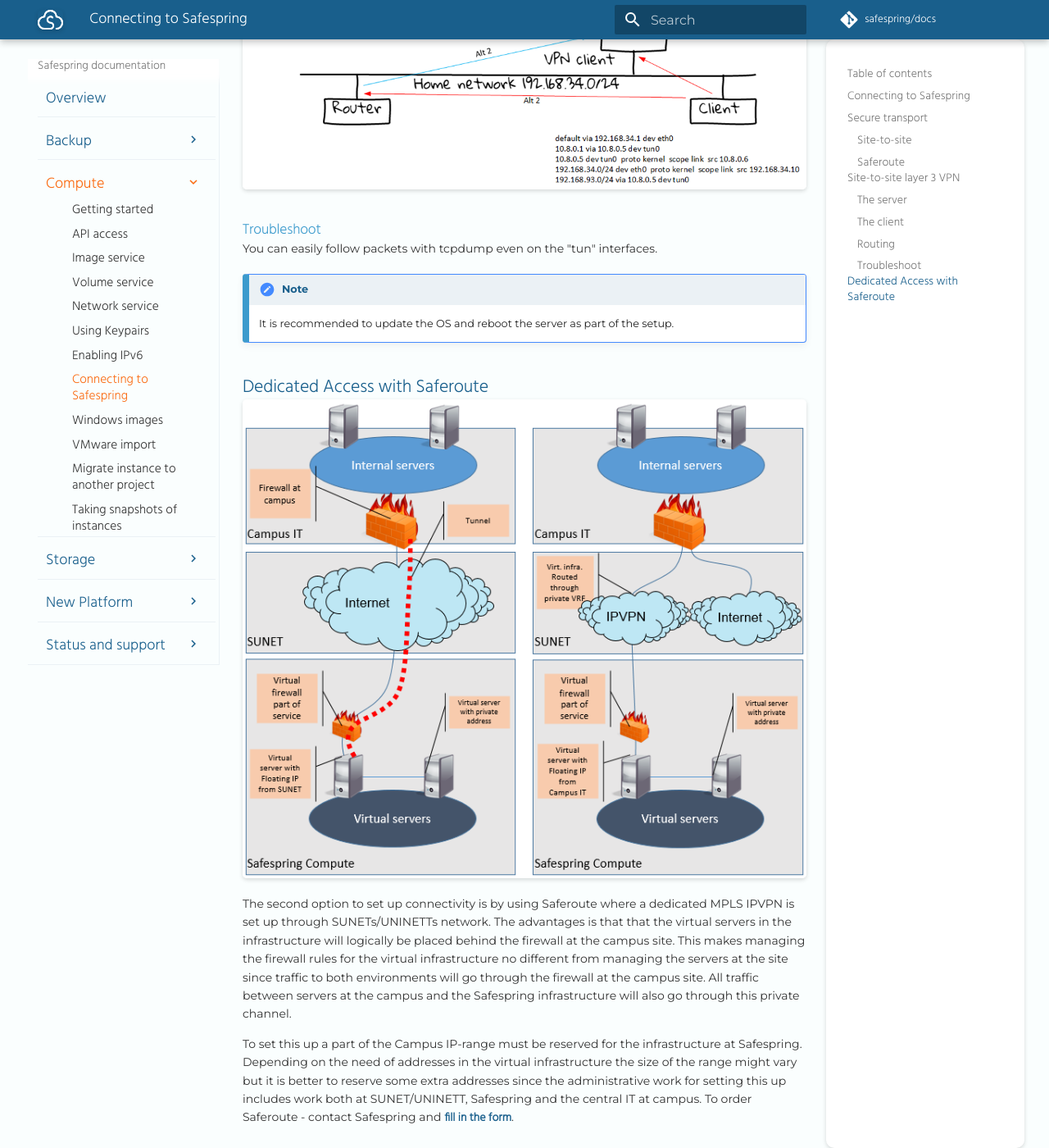
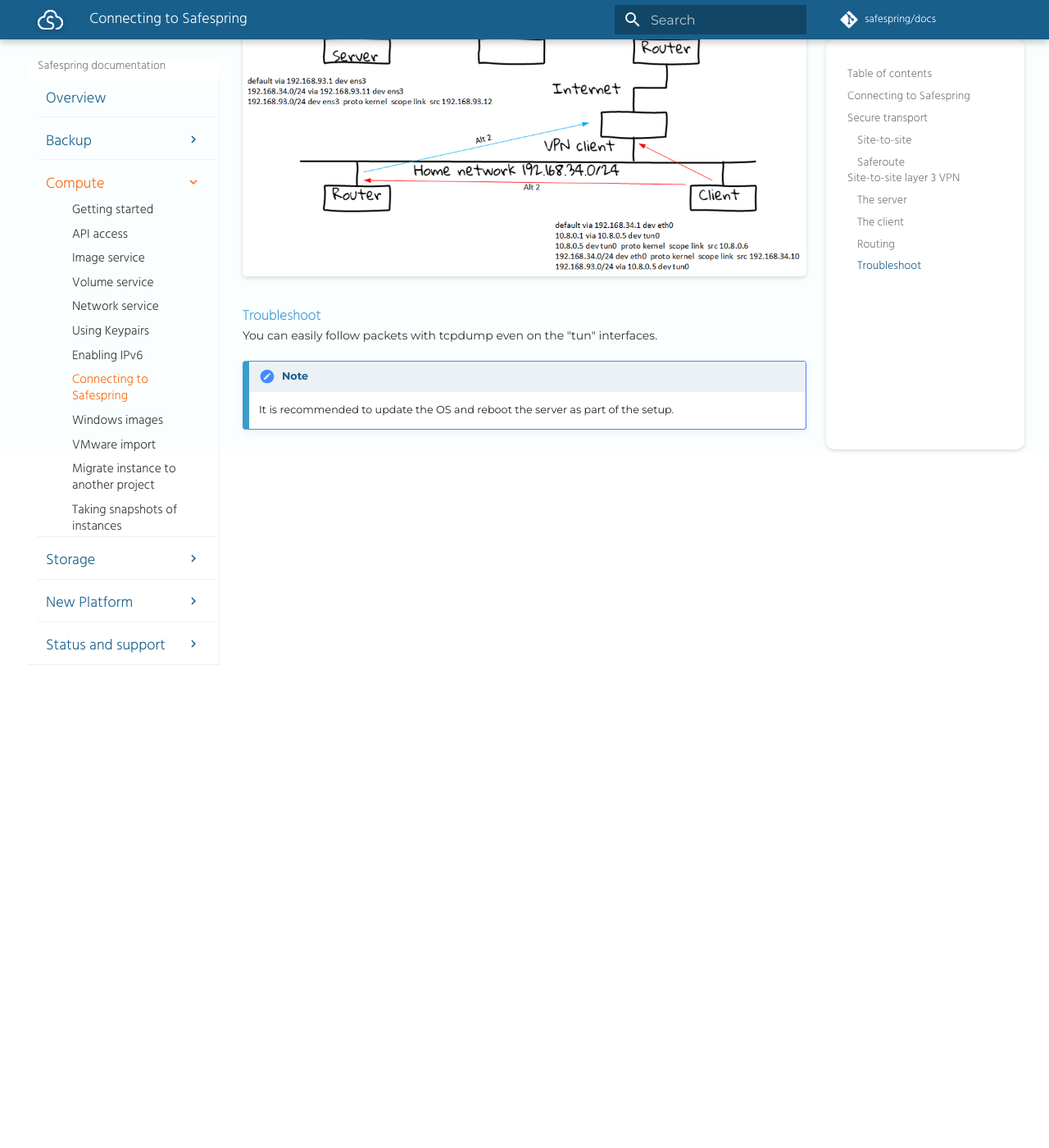
Before and after one commit to safespring/docs, an MkDocs documentation site: the page built from content/compute/connecting.md, in a window 1280 px wide and 1400 px high, scrolled down 6408 px. Shown: the whole window at 82% size. Built offline with MkDocs 1.6.1 and Material for MkDocs 9.7.7, drawn with Linux system fonts in a browser that asks for light colours; a script that is not in the unit is left out; comment, search, counter and statistics services are not loaded; old or Windows-style settings are respelled for this version of MkDocs; some of the changed text lies outside the part shown.

Commit message:
Removed references to Saferoute to point to our Wireguard setup instead.

```diff
--- a/content/compute/connecting.md
+++ b/content/compute/connecting.md
@@ -300,10 +301,3 @@
 
 !!! note
     It is recommended to update the OS and reboot the server as part of the setup.
-
-##Dedicated Access with Saferoute
-![Connecting to Safespring](/images/connect.png)
-
-The second option to set up connectivity is by using Saferoute where a dedicated MPLS IPVPN is set up through SUNETs/UNINETTs network. The advantages is that that the virtual servers in the infrastructure will logically be placed behind the firewall at the campus site. This makes managing the firewall rules for the virtual infrastructure no different from managing the servers at the site since traffic to both environments will go through the firewall at the campus site. All traffic between servers at the campus and the Safespring infrastructure will also go through this private channel.
-
-To set this up a part of the Campus IP-range must be reserved for the infrastructure at Safespring. Depending on the need of addresses in the virtual infrastructure the size of the range might vary but it is better to reserve some extra addresses since the administrative work for setting this up includes work both at SUNET/UNINETT, Safespring and the central IT at campus. To order Saferoute - contact Safespring and [fill in the form](https://goo.gl/forms/usCnl6T8nEIZmAJW2).
```
Also changed, not shown: other parts of content/compute/connecting.md (+1 -0 lines).
